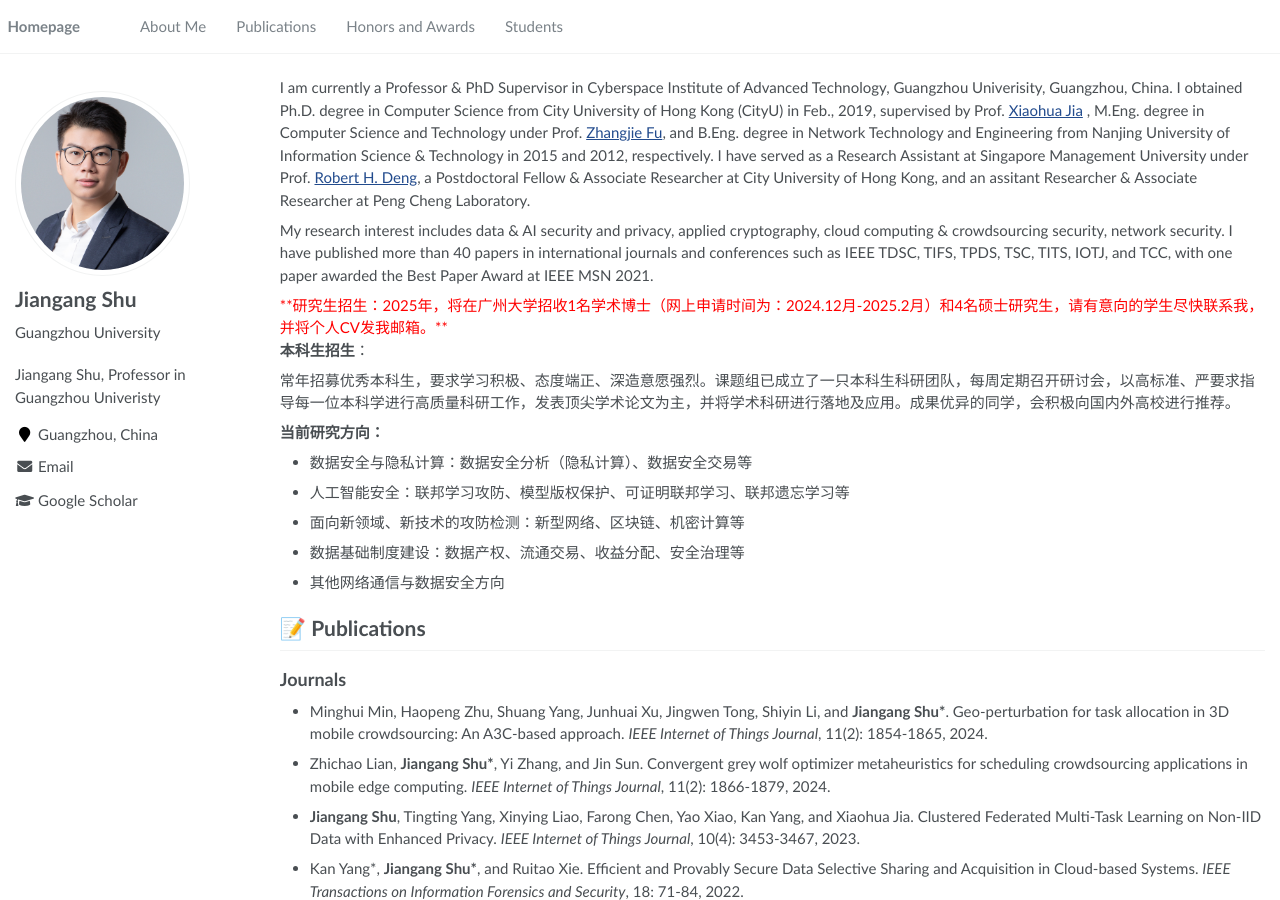
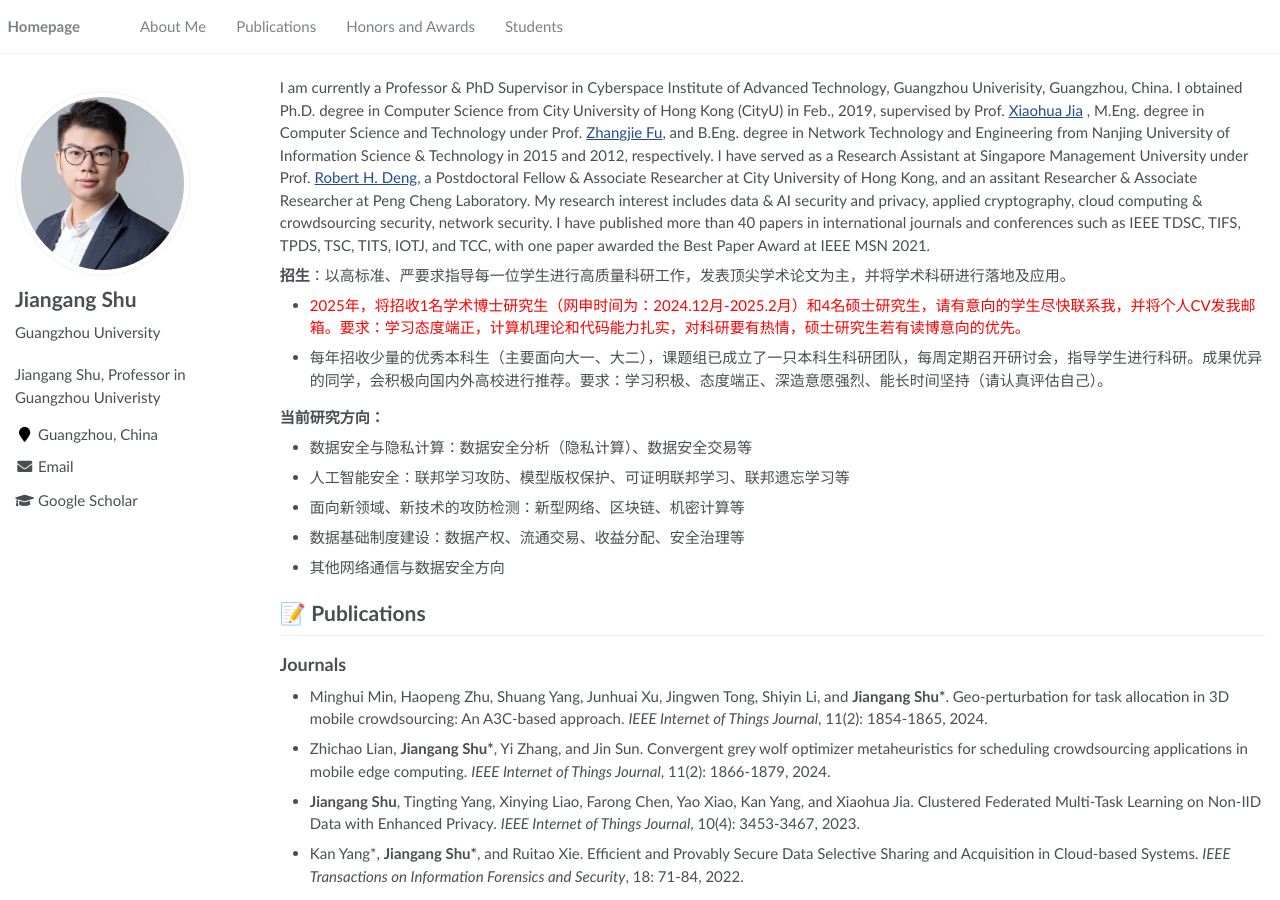
Before and after one commit to jgshu/jgshu.github.io, a Jekyll site: the page built from _pages/about.md, in a window 1280 px wide and 900 px high. Built offline with Jekyll 4.4.1, drawn with Linux system fonts in a browser that asks for light colours.

Commit message:
Update about.md

```diff
--- a/_pages/about.md
+++ b/_pages/about.md
@@ -17,18 +17,16 @@ redirect_from:
 
 <span class='anchor' id='about-me'></span>
 
-I am currently a Professor &#38; PhD Supervisor in Cyberspace Institute of Advanced Technology, Guangzhou Univerisity, Guangzhou, China. I obtained Ph.D. degree in Computer Science from City University of Hong Kong (CityU) in Feb., 2019, supervised by Prof. <a href='https://www.cs.cityu.edu.hk/~jia/'>Xiaohua Jia</a> , M.Eng. degree in Computer Science and Technology under Prof. <a href='https://faculty.nuist.edu.cn/zhangjiefu/zh_CN/index.htm'>Zhangjie Fu</a>, and B.Eng. degree in Network Technology and Engineering from Nanjing University of Information Science &#38; Technology in 2015 and 2012, respectively. I have served as a Research Assistant at Singapore Management University under Prof. <a href='http://www.mysmu.edu/faculty/robertdeng/'>Robert H. Deng</a>, a Postdoctoral Fellow &#38; Associate Researcher at City University of Hong Kong, and an assitant Researcher &#38; Associate Researcher at Peng Cheng Laboratory.
+I am currently a Professor &#38; PhD Supervisor in Cyberspace Institute of Advanced Technology, Guangzhou Univerisity, Guangzhou, China. I obtained Ph.D. degree in Computer Science from City University of Hong Kong (CityU) in Feb., 2019, supervised by Prof. <a href='https://www.cs.cityu.edu.hk/~jia/'>Xiaohua Jia</a> , M.Eng. degree in Computer Science and Technology under Prof. <a href='https://faculty.nuist.edu.cn/zhangjiefu/zh_CN/index.htm'>Zhangjie Fu</a>, and B.Eng. degree in Network Technology and Engineering from Nanjing University of Information Science &#38; Technology in 2015 and 2012, respectively. I have served as a Research Assistant at Singapore Management University under Prof. <a href='http://www.mysmu.edu/faculty/robertdeng/'>Robert H. Deng</a>, a Postdoctoral Fellow &#38; Associate Researcher at City University of Hong Kong, and an assitant Researcher &#38; Associate Researcher at Peng Cheng Laboratory. My research interest includes data &#38; AI security and privacy, applied cryptography, cloud computing & crowdsourcing security, network security. I have published more than 40 papers in international journals and conferences such as IEEE TDSC, TIFS, TPDS, TSC, TITS, IOTJ, and TCC, with one paper awarded the Best Paper Award at IEEE MSN 2021.
 
 
-My research interest includes data &#38; AI security and privacy, applied cryptography, cloud computing & crowdsourcing security, network security. I have published more than 40 papers in international journals and conferences such as IEEE TDSC, TIFS, TPDS, TSC, TITS, IOTJ, and TCC, with one paper awarded the Best Paper Award at IEEE MSN 2021.
 
-<font color='red'>
-**研究生招生：2025年，将在广州大学招收1名学术博士（网上申请时间为：2024.12月-2025.2月）和4名硕士研究生，请有意向的学生尽快联系我，并将个人CV发我邮箱。**
-</font>
 
-**本科生招生**：
+**招生**：以高标准、严要求指导每一位学生进行高质量科研工作，发表顶尖学术论文为主，并将学术科研进行落地及应用。
 
-常年招募优秀本科生，要求学习积极、态度端正、深造意愿强烈。课题组已成立了一只本科生科研团队，每周定期召开研讨会，以高标准、严要求指导每一位本科学进行高质量科研工作，发表顶尖学术论文为主，并将学术科研进行落地及应用。成果优异的同学，会积极向国内外高校进行推荐。
+- <font color='red'> 2025年，将招收1名学术博士研究生（网申时间为：2024.12月-2025.2月）和4名硕士研究生，请有意向的学生尽快联系我，并将个人CV发我邮箱。要求：学习态度端正，计算机理论和代码能力扎实，对科研要有热情，硕士研究生若有读博意向的优先。</font>
+
+- 每年招收少量的优秀本科生（主要面向大一、大二），课题组已成立了一只本科生科研团队，每周定期召开研讨会，指导学生进行科研。成果优异的同学，会积极向国内外高校进行推荐。要求：学习积极、态度端正、深造意愿强烈、能长时间坚持（请认真评估自己）。
 
 **当前研究方向：**
 
```
